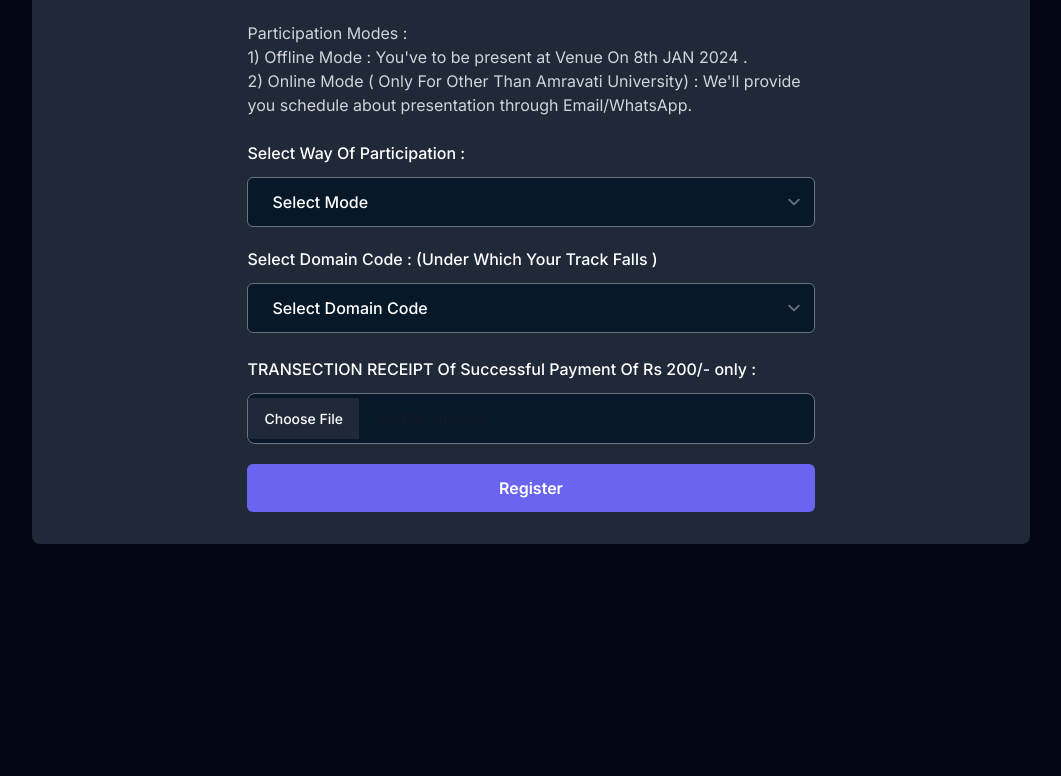
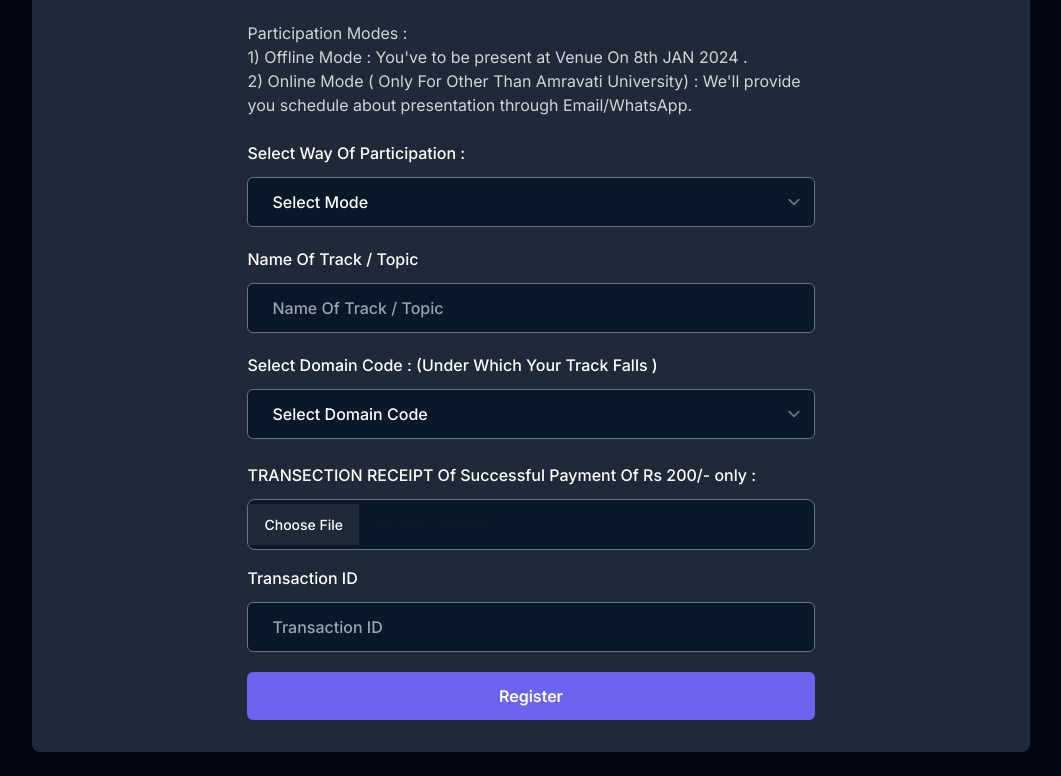
Before and after one commit to Saurabh2303/VIdyotan-Final, a website: page dist/Events/Spazio.html in a window 1280 px wide. Shown: the part 2269-3045 px from the top of the page, without its empty margins (109-1170 px from the left). Before the commit the page ends 2837 px from the top, so only its background shows below. Drawn offline with nearby package versions, Linux system fonts and the light colour scheme; files that its build step writes are made by us from their sources; a web font is replaced by a local one.

Commit message:
New Feild Added

```diff
--- a/dist/Events/Spazio.html
+++ b/dist/Events/Spazio.html
@@ -239,6 +239,7 @@
                 </div>
 
 
+
                 <div class=" text-gray-300 my-6">
                     <p>Participation Modes :</p>
                     <ul>
@@ -266,6 +267,16 @@
                 </div>
 
                 <div class="mb-5">
+                    <label for="text" class="mb-3 block text-base font-medium text-white">
+                        Name Of Track / Topic
+
+                    </label>
+                    <input type="text" name="NameOfTrack" id="NameOfTrack"
+                        placeholder="Name Of Track / Topic"
+                        class="w-full rounded-md border  bg-[#071829] py-3 px-6 text-base font-medium text-white outline-transparent focus:border-[#6A64F1] focus:shadow-md" />
+                </div>
+
+                <div class="mb-5">
 
                     <label for="DomainCode" class="mb-3 block text-base font-medium text-white">
                         Select Domain Code : (Under Which Your Track Falls )
@@ -289,6 +300,15 @@
                         <input class="block w-full text-md font-medium py-1 text-gray-900 border border-gray-500 rounded-lg cursor-pointer bg-[#071829] dark:text-gray-400 focus:outline-none  dark:placeholder-gray-400 " id="file_input" type="file">
                     </div>
 
+                    <div class="mb-5">
+                        <label for="text" class="mb-3 block text-base font-medium text-white mt-4">
+                            Transaction ID
+                        </label>
+                        <input type="text" name="TransactionID" id="Transaction ID"
+                            placeholder="Transaction ID"
+                            class="w-full rounded-md border  bg-[#071829] py-3 px-6 text-base font-medium text-white outline-transparent focus:border-[#6A64F1] focus:shadow-md" />
+                    </div>
+
                 </div>
 
                 <div>
@@ -297,6 +317,8 @@
                         Register
                     </button>
                 </div>
+
+
             </form>
 
 
```
